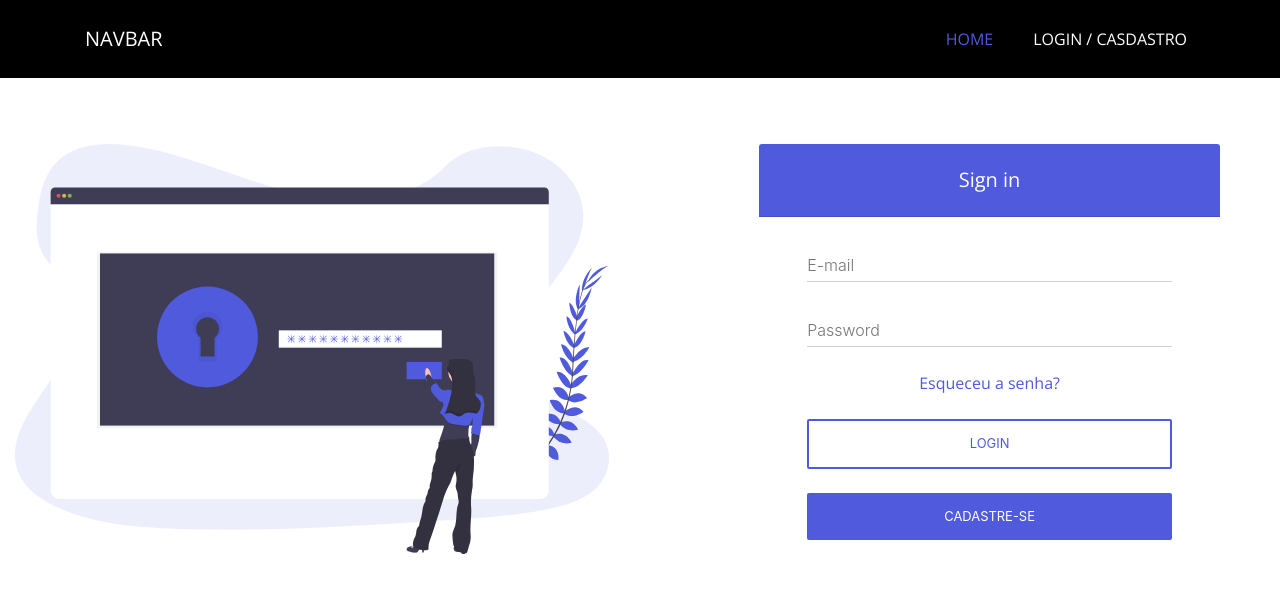
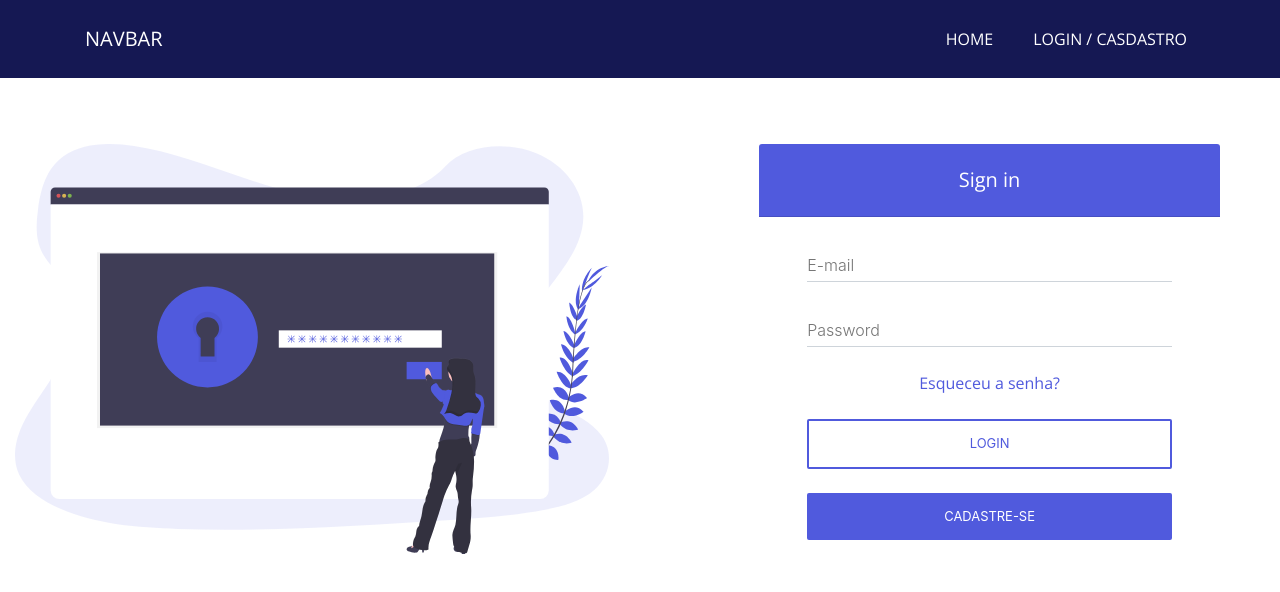
Before and after one commit to gmorae/Projeto_Thoughtworks, a React (Create React App) app in the folder React/: page /Login in a window 1280 px wide. Shown: the top 592 px of the page. Built offline with nearby package versions, Linux system fonts and the light colour scheme.

Commit message:
Arrumando a páginna inicial

```diff
--- a/React/src/Pages/Home/Home.js
+++ b/React/src/Pages/Home/Home.js
@@ -1,6 +1,5 @@
 import React from 'react';
 import Navbar from '../../components/cabecalhos/cabecalhoPadrao/CabecalhoPadrao'
-import Banner from '../../components/Banner/Banner'
 import Eventos from '../../components/Eventos/Eventos'
 import Sobre from '../../components/Sobre/Sobre'
 import Rodape from '../../components/rodape/Rodape'
@@ -8,7 +7,6 @@ function Home() {
   return (
     <div>
       <Navbar />
-      <Banner />
       <Sobre />
       <Eventos />
       <Rodape />
--- a/React/src/components/Banner/banner.css
+++ b/React/src/components/Banner/banner.css
@@ -1,5 +1,5 @@
 .banner {
-    background-image: linear-gradient(rgba(0, 0, 0, 0.5), rgba(0, 0, 0, 0.5)), url('https://cdn.wonderfulengineering.com/wp-content/uploads/2016/01/Desktop-Wallpaper-4.jpg');
+    background-image: linear-gradient(rgba(0, 0, 0, 0.5), rgba(0, 0, 0, 0.5)), url('https://patricknally.com/wp-content/uploads/2014/11/speaker.jpg');
     height: 90vh;
     background-size: 100%;
     background-size: cover;
--- a/React/src/components/Sobre/Sobre.js
+++ b/React/src/components/Sobre/Sobre.js
@@ -8,7 +8,7 @@ export class Sobre extends Component {
     render() {
         return (
             <div className="fundoBlue">
-                <div className="container ">
+                <div className="container mt-5">
                     <section className="white-text">
                         <div className="row pr-lg-5">
                             <div className="col-md-7 mb-4 mt-5">
--- a/React/src/components/cabecalhos/cabecalhoPadrao/cabecalhoPadrao.css
+++ b/React/src/components/cabecalhos/cabecalhoPadrao/cabecalhoPadrao.css
@@ -1,5 +1,5 @@
 .bg-redeasy{
-    background: #000 !important;
+    background: #151853 !important;
 }
 
 .navbar{
@@ -44,10 +44,6 @@
 
 .navbarr{
     width: 80% !important;
-    background: black;
+    background: #151853 !important;
     margin: auto;
 }
-
-.home{
-    color: #505add !important;
-}
```
